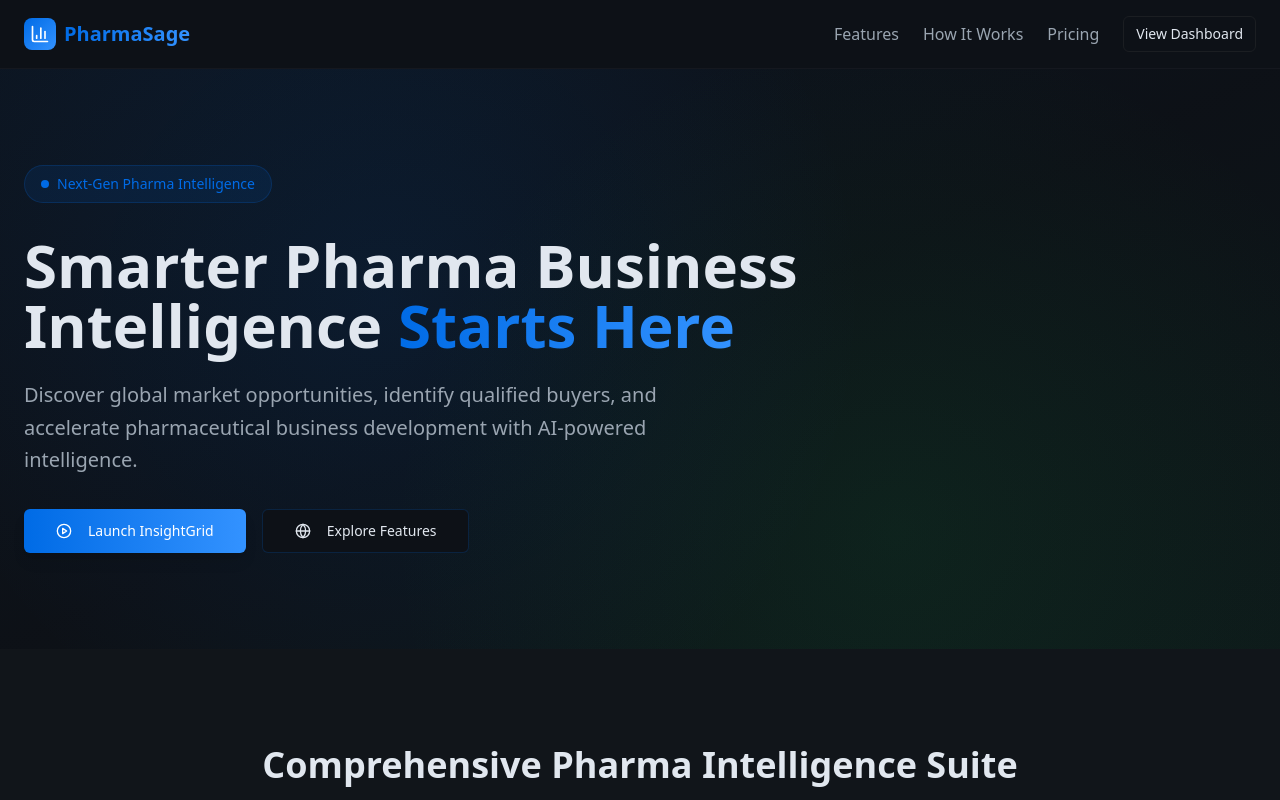
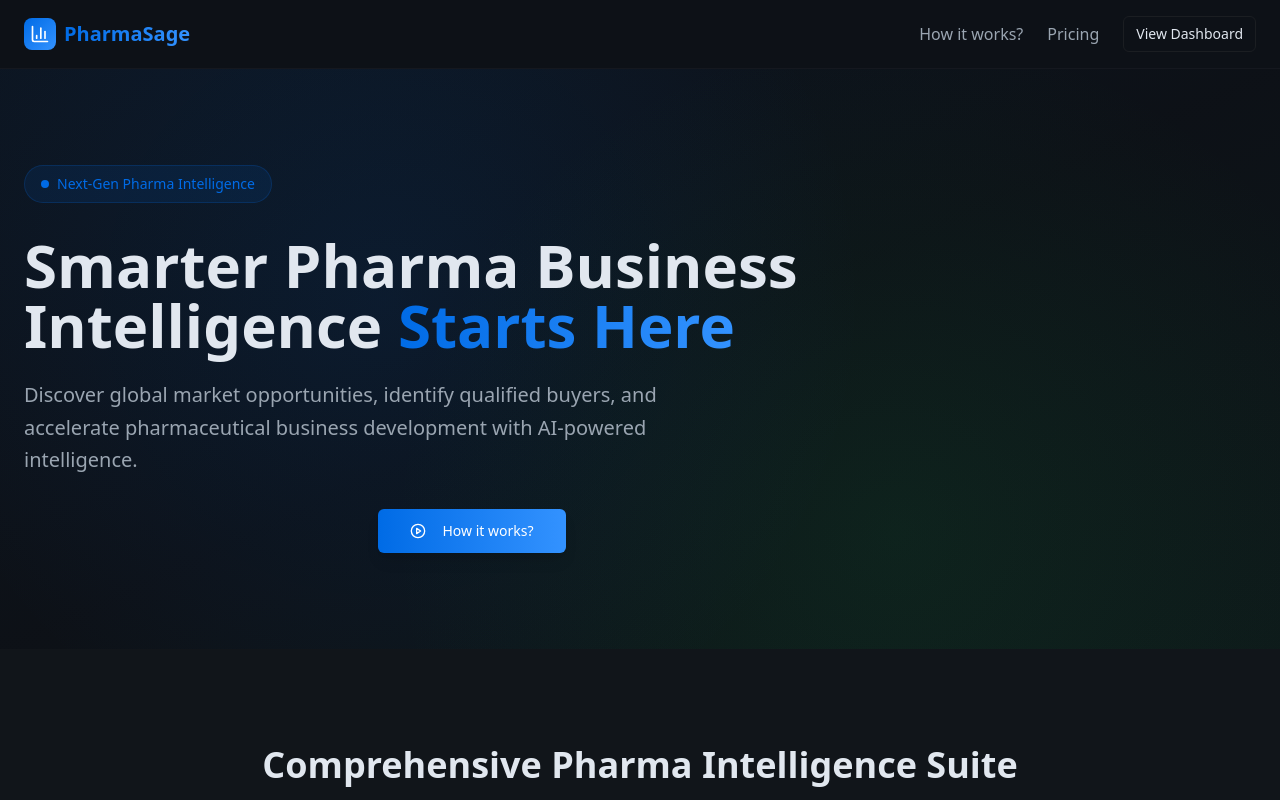
Before and after one commit to Aditya-Nannapaneni/PharmaSage, a React (Vite) app: page / in a window 1280 px wide. Shown: the top 800 px of the page. Built offline with nearby package versions, Linux system fonts and the light colour scheme.

Commit message:
Rename repo and update landing page
Rename the repository to PharmaSage and update the landing page to remove the "Launch InsightGrid" and "Explore Features" sections. Implement a "How it works?" link that scrolls to the "Comprehensive Pharma Intelligence Suite" tab.

```diff
--- a/src/pages/Landing.tsx
+++ b/src/pages/Landing.tsx
@@ -78,8 +78,7 @@ const Landing = () => {
             </div>
 
             <nav className="hidden md:flex items-center space-x-6">
-              <a href="#features" className="text-muted-foreground hover:text-foreground transition-colors">Features</a>
-              <a href="#how-it-works" className="text-muted-foreground hover:text-foreground transition-colors">How It Works</a>
+              <a href="#features" className="text-muted-foreground hover:text-foreground transition-colors">How it works?</a>
               <a href="#pricing" className="text-muted-foreground hover:text-foreground transition-colors">Pricing</a>
               <Link to="/dashboard">
                 <Button variant="outline" size="sm">View Dashboard</Button>
@@ -113,17 +112,13 @@ const Landing = () => {
               Discover global market opportunities, identify qualified buyers, and accelerate pharmaceutical business development with AI-powered intelligence.
             </p>
 
-            <div className="flex flex-col sm:flex-row gap-4">
-              <Link to="/dashboard">
+            <div className="flex justify-center">
+              <a href="#features">
                 <Button size="lg" className="bg-gradient-to-r from-primary to-primary-glow hover:from-primary/90 hover:to-primary-glow/90 text-white shadow-lg hover:shadow-primary/25 transition-all duration-300">
                   <PlayCircle className="w-5 h-5 mr-2" />
-                  Launch InsightGrid
+                  How it works?
                 </Button>
-              </Link>
-              <Button variant="outline" size="lg" className="border-primary/20 hover:bg-primary/5">
-                <Globe className="w-5 h-5 mr-2" />
-                Explore Features
-              </Button>
+              </a>
             </div>
           </div>
         </div>
```
